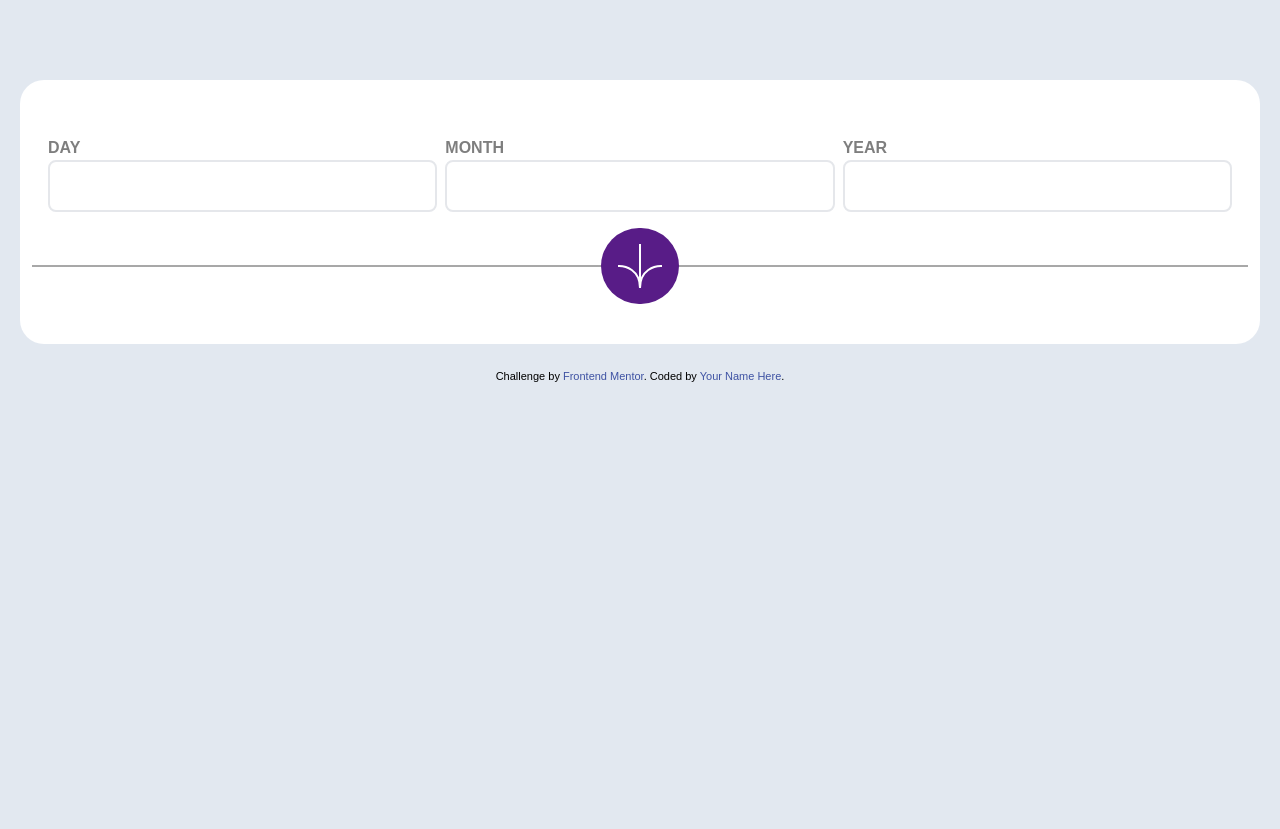
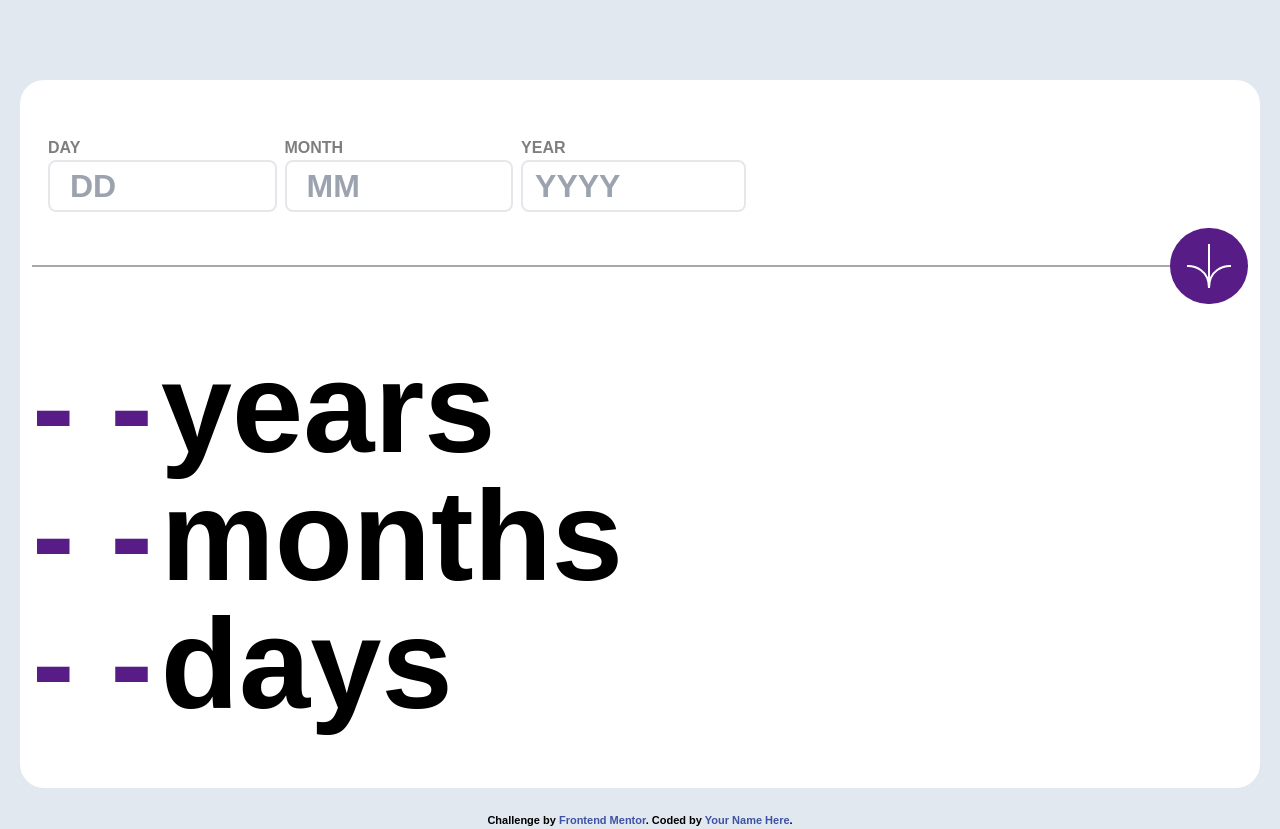
Before and after one commit to vandaminator/age-calculator, a React (Vite) app: page / in a window 1280 px wide. Before the commit the page ends 800 px from the top, so only its background shows below. Built offline with nearby package versions, Linux system fonts and the light colour scheme.

Commit message:
Layout complete

```diff
--- a/src/App.jsx
+++ b/src/App.jsx
@@ -1,6 +1,8 @@
 import React, { useState } from "react";
 import iconArrow from "./assets/images/icon-arrow.svg";
 import Input from "./components/Input.jsx";
+import ButtonCalcu from "./components/ButtonCalcu.jsx";
+import Display from "./components/Display.jsx";
 
 export const TimeContext = React.createContext();
 
@@ -20,14 +22,8 @@ function App() {
       <TimeContext.Provider value={data}>
         <div className="mx-5 mb-6 mt-20 rounded-3xl bg-white px-3 py-10">
           <Input />
-          <div className="relative" id="image-box">
-            {/* <div className="absolute top-1/2 z-0 w-full border border-black"></div> */}
-            <img
-              className="z-10 mx-auto rounded-full bg-purple-900 p-4 opacity-100"
-              src={iconArrow}
-              alt="image"
-            />
-          </div>
+          <ButtonCalcu iconArrow={iconArrow} />
+          <Display />
         </div>
       </TimeContext.Provider>
     </>
--- /dev/null
+++ b/src/components/ButtonCalcu.jsx
@@ -0,0 +1,14 @@
+function ButtonCalcu({ iconArrow }) {
+  return (
+    <div className="" id="image-box">
+      {/* <div className="absolute top-1/2 z-0 w-full border border-black"></div> */}
+      <img
+        className="z-10 mx-auto rounded-full bg-purple-900 p-4 opacity-100 hover:bg-purple-700 active:bg-black lg:mr-0"
+        src={iconArrow}
+        alt="image"
+      />
+    </div>
+  );
+}
+
+export default ButtonCalcu;
--- /dev/null
+++ b/src/components/Display.jsx
@@ -0,0 +1,37 @@
+import { useContext } from "react";
+import { TimeContext } from "../App";
+
+function Display() {
+  const data = useContext(TimeContext);
+  const { Day, Month, Year } = data;
+
+  const [day, setDay] = Day;
+  const [month, setMonth] = Month;
+  const [year, setYear] = Year;
+  return (
+    <>
+      <div className="mb-5 mt-10">
+        <p className="min-[360px]:text-6xl text-5xl font-extrabold sm:text-7xl md:text-8xl lg:text-9xl">
+          <span className="mr-2 text-purple-900">
+            {year === "" ? "- -" : year}
+          </span>
+          years
+        </p>
+        <p className="min-[360px]:text-6xl text-5xl font-extrabold sm:text-7xl md:text-8xl lg:text-9xl">
+          <span className="mr-2 text-purple-900">
+            {month === "" ? "- -" : month}
+          </span>
+          months
+        </p>
+        <p className="min-[360px]:text-6xl text-5xl font-extrabold sm:text-7xl md:text-8xl lg:text-9xl ">
+          <span className="mr-2 text-purple-900">
+            {day === "" ? "- -" : day}
+          </span>
+          days
+        </p>
+      </div>
+    </>
+  );
+}
+
+export default Display;
--- a/src/components/Input.jsx
+++ b/src/components/Input.jsx
@@ -10,45 +10,63 @@ function Input({}) {
   const [year, setYear] = Year;
 
   return (
-    <div className="flex gap-2 p-4">
+    <div className="flex gap-2 p-4 lg:w-3/5">
       <div className="flex flex-col">
         <label htmlFor="day" className="font-bold uppercase opacity-50">
           Day
         </label>
         <input
+          placeholder="DD"
           type="number"
           name="day"
           id="day"
-          className="decoration-none w-full rounded-lg border-2 pl-5 text-[32px] font-bold"
+          className="decoration-none w-full rounded-lg border-2 pl-5 text-[32px] font-bold hover:border-purple-900 active:border-purple-900"
           value={day}
-          onChange={({ target }) => setDay(target.value)}
+          onChange={({ target }) => {
+            let { value } = target;
+            value = value.slice(0, 2);
+            setDay(value);
+          }}
         />
+        <p className="text-sm text-red-400" id="error-day"></p>
       </div>
       <div className="flex flex-col">
         <label htmlFor="month" className="font-bold uppercase opacity-50">
           Month
         </label>
         <input
+          placeholder="MM"
           type="number"
           name="month"
           id="month"
-          className="decoration-none w-full rounded-lg border-2 pl-5 text-[32px] font-bold"
+          className="decoration-none w-full rounded-lg border-2 pl-5 text-[32px] font-bold hover:border-purple-900 active:border-purple-900"
           value={month}
-          onChange={({ target }) => setMonth(target.value)}
+          onChange={({ target }) => {
+            let { value } = target;
+            value = value.slice(0, 2);
+            setMonth(value);
+          }}
         />
+        <p className="text-sm text-red-400" id="error-month"></p>
       </div>
       <div className="flex flex-col">
         <label htmlFor="year" className="font-bold uppercase opacity-50">
           Year
         </label>
         <input
+          placeholder="YYYY"
           type="number"
           name="year"
           id="year"
-          className="decoration-none w-full rounded-lg border-2 pl-5 text-[32px] font-bold"
+          className="decoration-none w-full rounded-lg border-2 pl-3 text-[32px] font-bold hover:border-purple-900 active:border-purple-900"
           value={year}
-          onChange={({ target }) => setYear(target.value)}
+          onChange={({ target }) => {
+            let { value } = target;
+            value = value.slice(0, 4);
+            setYear(value);
+          }}
         />
+        <p className="text-sm text-red-400" id="error-year"></p>
       </div>
     </div>
   );
--- a/src/index.css
+++ b/src/index.css
@@ -13,6 +13,7 @@
   }
   body {
     font-family: "Poppins", sans-serif;
+    font-weight: 700;
     @apply bg-slate-200;
   }
 
```
